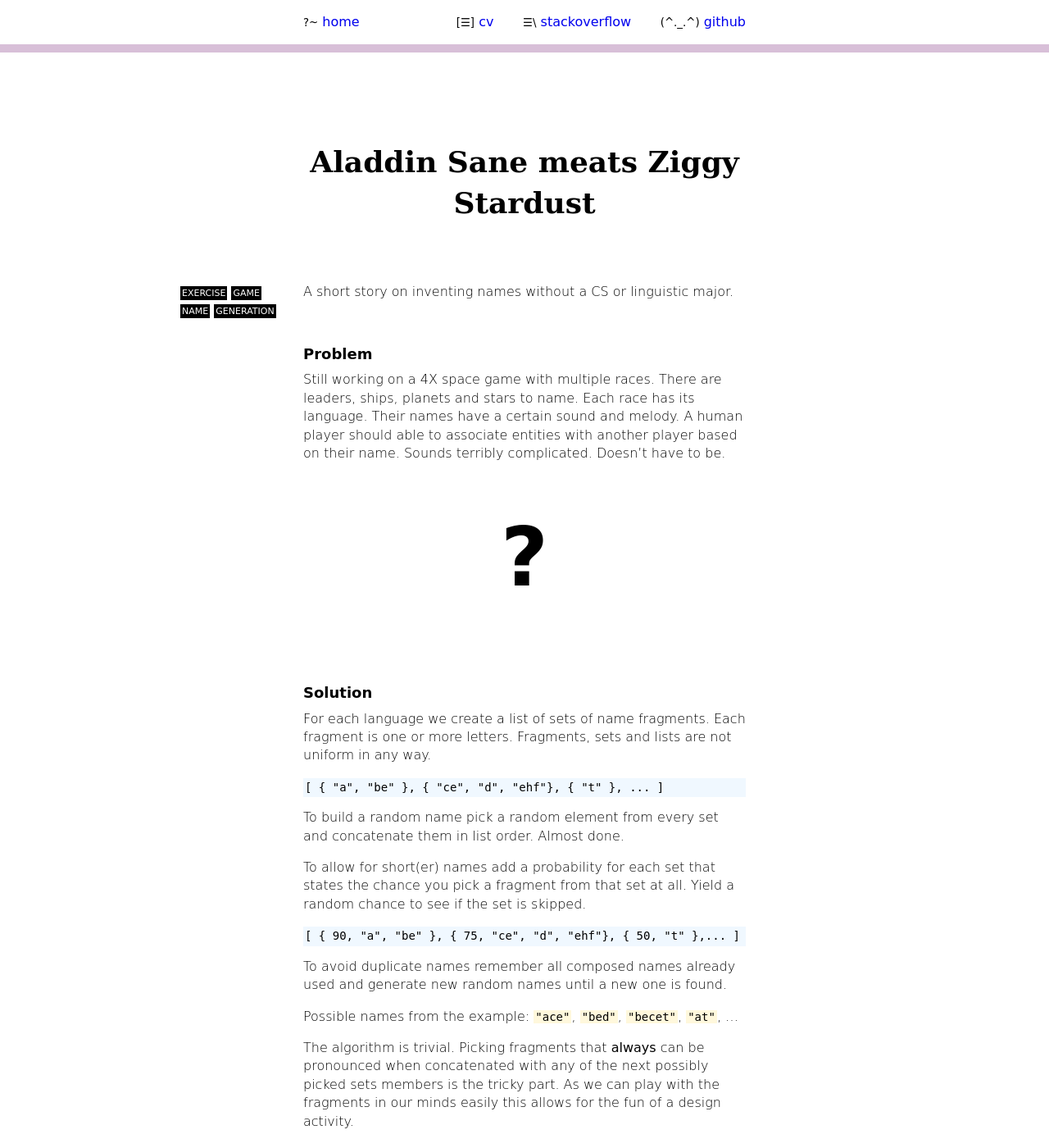
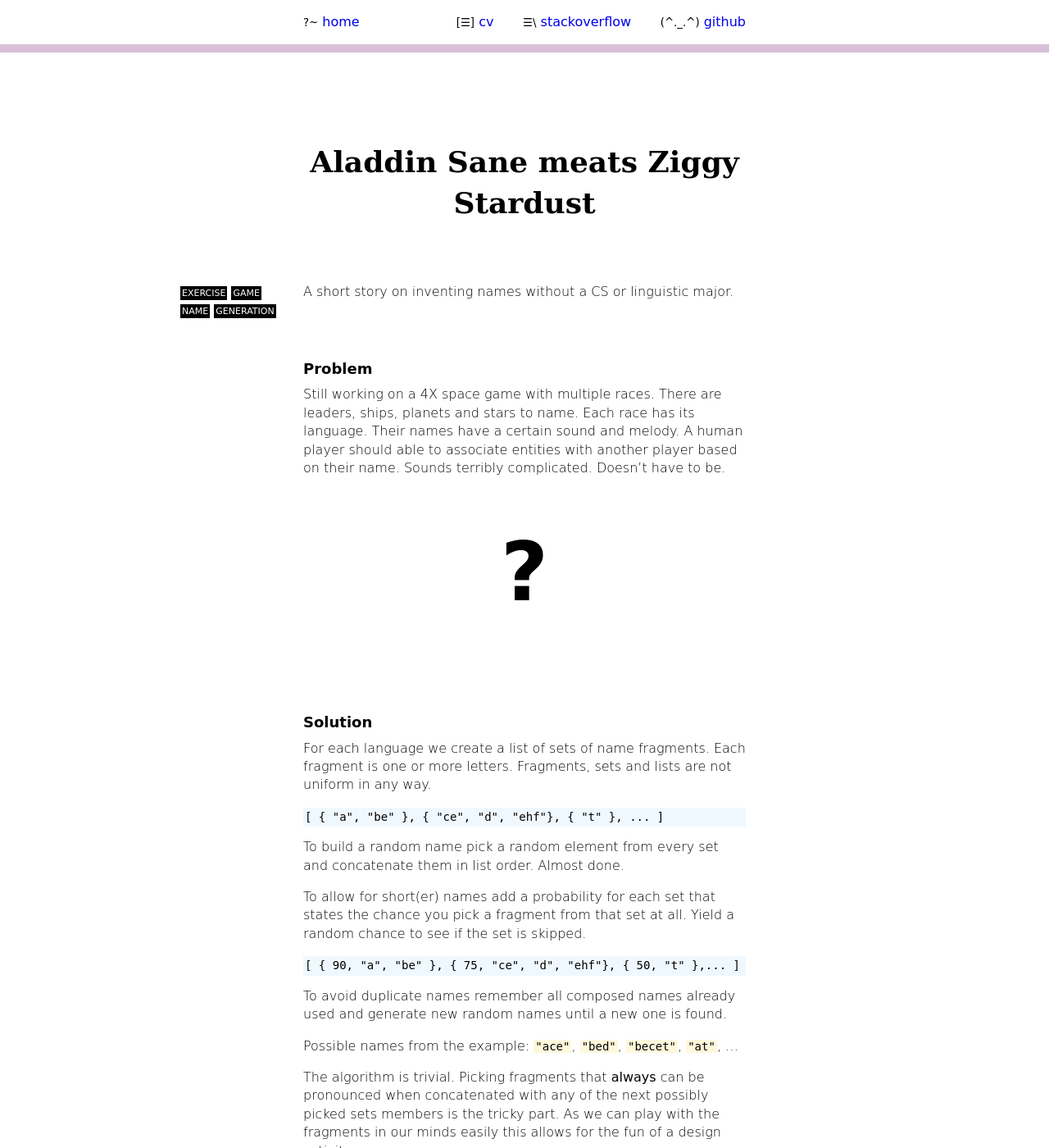
Before and after one commit to jbee/jbee.github.io, a Jekyll site: the page built from names.md, in a window 1280 px wide and 1400 px high. Shown: the whole window at 82% size. Built offline with Jekyll 4.4.1, drawn with Linux system fonts in a browser that asks for light colours.

Commit message:
header spacing top

```diff
--- a/_layouts/default.html
+++ b/_layouts/default.html
@@ -18,7 +18,7 @@ section nav { position: absolute; right: -150px; width: 120px; }
 header small, footer small { font-weight: 400; }
 h1 { font-family: 'DejaVu Serif', serif; }
 h1 { padding: 2em 50px 1em; margin: 0 -50px 1em -50px; font-weight: 600; font-size: 36px; text-align: center; }
-h2 { padding-top: 2em; display: block; font-size: 18px; font-weight: 600; letter-spacing: 0px; word-spacing: 0.3em; margin-bottom: 0.3em; }
+h2 { padding-top: 3em; display: block; font-size: 18px; font-weight: 600; letter-spacing: 0px; word-spacing: 0.3em; margin-bottom: 0.3em; }
 p { margin-top: 0.5em }
 dt { font-weight: 400; }
 dd { margin-left: 1em; }
```
